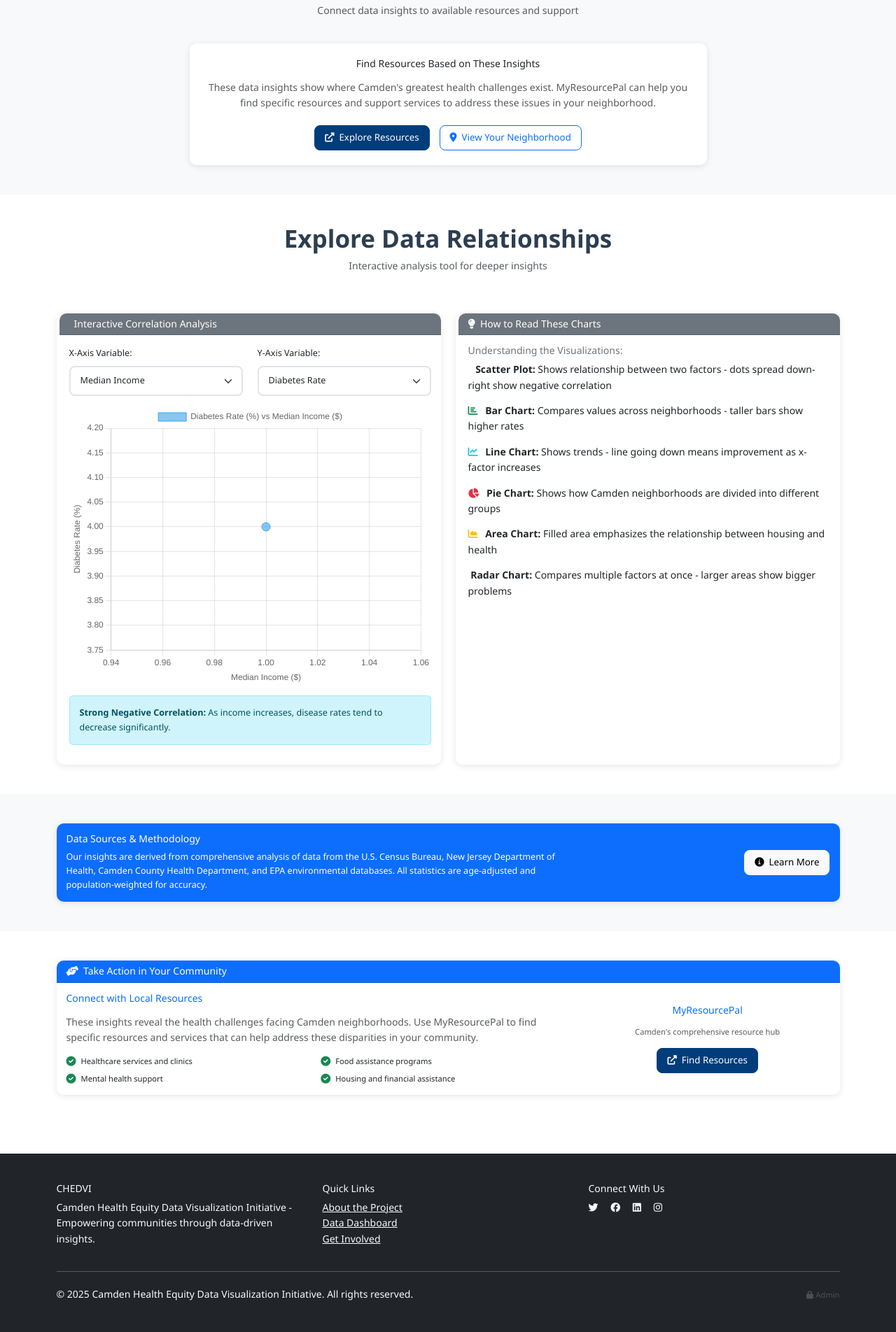
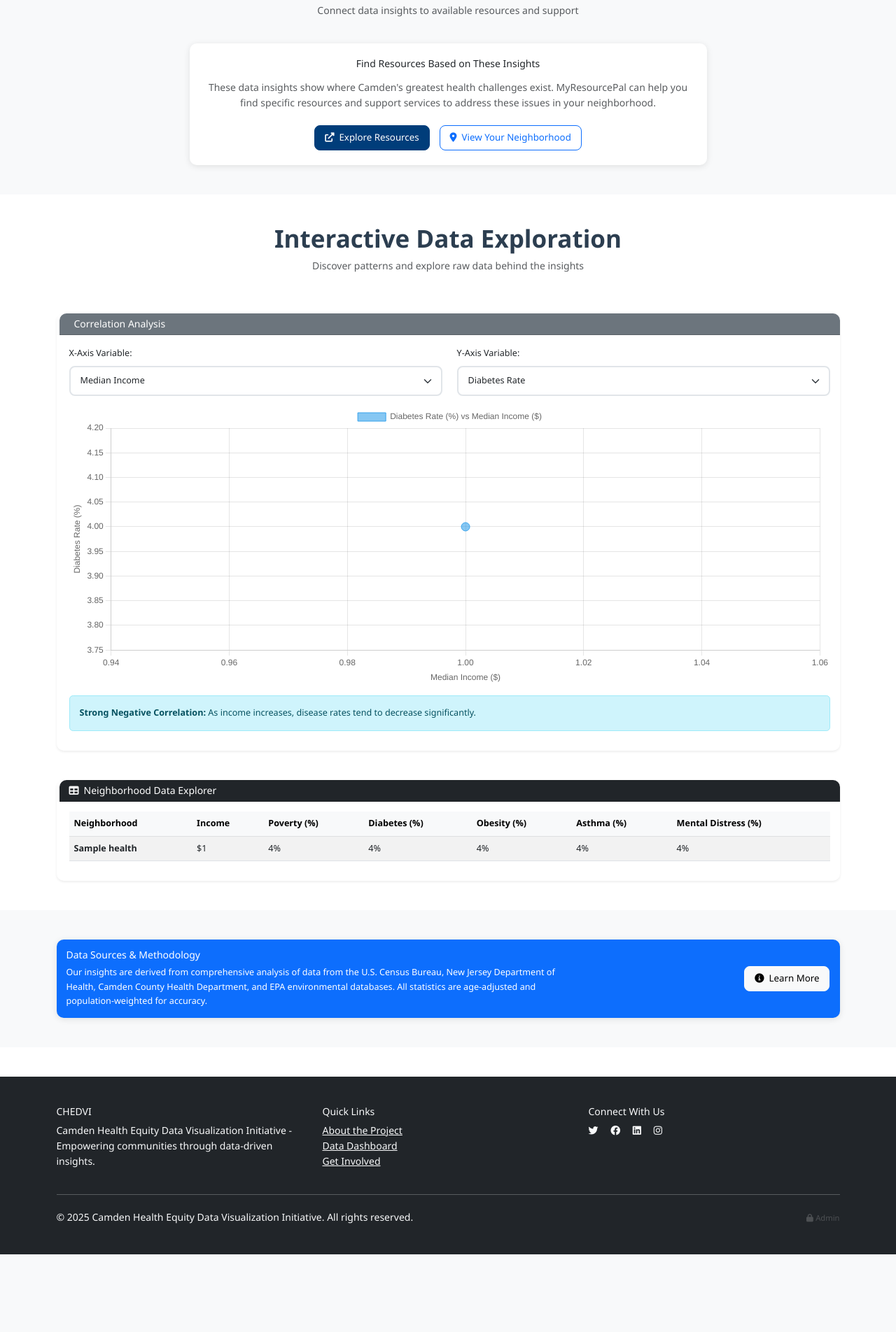
Before and after one commit to Venettov/CHEDVI, a Flask app: page /insights in a window 1280 px wide. Shown: the part 2659-4563 px from the top of the page at 70% size. After the commit the page ends 4452 px from the top, so only its background shows below. Run offline with Flask 3, Linux system fonts and the light colour scheme; tables that the repository leaves empty hold one stand-in row (values such as "Sample post").

```diff
--- a/templates/insights.html
+++ b/templates/insights.html
@@ -482,7 +482,6 @@
                                     </div>
                                 </div>
                             </div>
-
                         </div>
                     </div>
                 </div>
@@ -580,17 +579,17 @@
     <div class="container">
         <div class="row">
             <div class="col-12 text-center mb-5">
-                <h2 class="display-6 fw-bold">Explore Data Relationships</h2>
-                <p class="lead text-muted">Interactive analysis tool for deeper insights</p>
+                <h2 class="display-6 fw-bold">Interactive Data Exploration</h2>
+                <p class="lead text-muted">Discover patterns and explore raw data behind the insights</p>
             </div>
         </div>
 
         <div class="row g-4">
-            <div class="col-lg-6">
-                <div class="card insight-card h-100">
+            <div class="col-lg-12">
+                <div class="card insight-card shadow-sm mb-4">
                     <div class="card-header bg-secondary text-white">
                         <h5 class="card-title mb-0">
-                            <i class="fas fa-chart-scatter me-2"></i>Interactive Correlation Analysis
+                            <i class="fas fa-chart-scatter me-2"></i>Correlation Analysis
                         </h5>
                     </div>
                     <div class="card-body">
@@ -625,41 +624,31 @@
                 </div>
             </div>
 
-            <div class="col-lg-6">
-                <div class="card insight-card h-100">
-                    <div class="card-header bg-secondary text-white">
+            <div class="col-lg-12">
+                <div class="card insight-card shadow-sm">
+                    <div class="card-header bg-dark text-white">
                         <h5 class="card-title mb-0">
-                            <i class="fas fa-lightbulb me-2"></i>How to Read These Charts
+                            <i class="fas fa-table me-2"></i>Neighborhood Data Explorer
                         </h5>
                     </div>
                     <div class="card-body">
-                        <h6 class="text-secondary">Understanding the Visualizations:</h6>
-                        <ul class="list-unstyled">
-                            <li class="mb-3">
-                                <i class="fas fa-chart-scatter text-primary me-2"></i>
-                                <strong>Scatter Plot:</strong> Shows relationship between two factors - dots spread down-right show negative correlation
-                            </li>
-                            <li class="mb-3">
-                                <i class="fas fa-chart-bar text-success me-2"></i>
-                                <strong>Bar Chart:</strong> Compares values across neighborhoods - taller bars show higher rates
-                            </li>
-                            <li class="mb-3">
-                                <i class="fas fa-chart-line text-info me-2"></i>
-                                <strong>Line Chart:</strong> Shows trends - line going down means improvement as x-factor increases
-                            </li>
-                            <li class="mb-3">
-                                <i class="fas fa-chart-pie text-danger me-2"></i>
-                                <strong>Pie Chart:</strong> Shows how Camden neighborhoods are divided into different groups
-                            </li>
-                            <li class="mb-3">
-                                <i class="fas fa-chart-area text-warning me-2"></i>
-                                <strong>Area Chart:</strong> Filled area emphasizes the relationship between housing and health
-                            </li>
-                            <li class="mb-3">
-                                <i class="fas fa-chart-radar" style="color: #6f42c1;" aria-hidden="true"></i>
-                                <strong> Radar Chart:</strong> Compares multiple factors at once - larger areas show bigger problems
-                            </li>
-                        </ul>
+                        <div class="table-responsive">
+                            <table class="table table-hover table-striped" id="dataExplorerTable">
+                                <thead class="table-light">
+                                    <tr>
+                                        <th>Neighborhood</th>
+                                        <th>Income</th>
+                                        <th>Poverty (%)</th>
+                                        <th>Diabetes (%)</th>
+                                        <th>Obesity (%)</th>
+                                        <th>Asthma (%)</th>
+                                        <th>Mental Distress (%)</th>
+                                    </tr>
+                                </thead>
+                                <tbody id="tableBody">
+                                    </tbody>
+                            </table>
+                        </div>
                     </div>
                 </div>
             </div>
@@ -694,66 +683,6 @@
         </div>
     </div>
 </section>
-
-<section class="py-5">
-    <div class="container">
-        <div class="row">
-            <div class="col-12">
-                <div class="card border-primary">
-                    <div class="card-header bg-primary text-white">
-                        <h4 class="card-title mb-0">
-                            <i class="fas fa-hands-helping me-2"></i>Take Action in Your Community
-                        </h4>
-                    </div>
-                    <div class="card-body">
-                        <div class="row align-items-center">
-                            <div class="col-lg-8">
-                                <h5 class="text-primary mb-3">Connect with Local Resources</h5>
-                                <p class="text-muted mb-3">
-                                    These insights reveal the health challenges facing Camden neighborhoods.
-                                    Use MyResourcePal to find specific resources and services that can help address these disparities in your community.
-                                </p>
-                                <div class="row g-2">
-                                    <div class="col-sm-6">
-                                        <div class="d-flex align-items-center">
-                                            <i class="fas fa-check-circle text-success me-2"></i>
-                                            <small>Healthcare services and clinics</small>
-                                        </div>
-                                    </div>
-                                    <div class="col-sm-6">
-                                        <div class="d-flex align-items-center">
-                                            <i class="fas fa-check-circle text-success me-2"></i>
-                                            <small>Food assistance programs</small>
-                                        </div>
-                                    </div>
-                                    <div class="col-sm-6">
-                                        <div class="d-flex align-items-center">
-                                            <i class="fas fa-check-circle text-success me-2"></i>
-                                            <small>Mental health support</small>
-                                        </div>
-                                    </div>
-                                    <div class="col-sm-6">
-                                        <div class="d-flex align-items-center">
-                                            <i class="fas fa-check-circle text-success me-2"></i>
-                                            <small>Housing and financial assistance</small>
-                                        </div>
-                                    </div>
-                                </div>
-                            </div>
-                            <div class="col-lg-4 text-center">
-                                <h6 class="text-primary mb-3">MyResourcePal</h6>
-                                <p class="text-muted small mb-3">Camden's comprehensive resource hub</p>
-                                <a href="https://www.myresourcepal.org/" target="_blank" rel="noopener noreferrer" class="btn btn-primary btn-lg">
-                                    <i class="fas fa-external-link-alt me-2"></i>Find Resources
-                                </a>
-                            </div>
-                        </div>
-                    </div>
-                </div>
-            </div>
-        </div>
-    </div>
-</section>
 {% endblock %}
 
 {% block scripts %}
@@ -764,7 +693,7 @@
     // INJECT DATA FROM PYTHON
     const insightsData = {{ insights_data | tojson | safe }};
 
-    // CORRELATION CHART LOGIC
+    // --- 1. CORRELATION CHART LOGIC ---
     let correlationChart = null;
 
     function renderCorrelationChart() {
@@ -772,14 +701,12 @@
         const yVar = document.getElementById('yVariable').value;
         const ctx = document.getElementById('interactiveCorrelationChart').getContext('2d');
 
-        // Create data points for Scatter Plot
         const plotData = insightsData.map(item => ({
             x: item[xVar],
             y: item[yVar],
             name: item.name
         }));
 
-        // Labels for the axes
         const labelsMap = {
             'income': 'Median Income ($)',
             'poverty': 'Poverty Rate (%)',
@@ -833,7 +760,6 @@
             }
         });
 
-        // Update the insight text box
         updateInsightText(xVar, yVar);
     }
 
@@ -848,17 +774,38 @@
         } else {
              text = `Analyzing the relationship between <strong>${x}</strong> and <strong>${y}</strong> across Camden neighborhoods.`;
         }
-
         box.innerHTML = `<p class="mb-0">${text}</p>`;
     }
 
-    // EVENT LISTENERS
+    // --- 2. NEW DATA TABLE LOGIC ---
+    function renderDataTable() {
+        const tbody = document.getElementById('tableBody');
+        tbody.innerHTML = ''; // Clear existing
+
+        insightsData.forEach(row => {
+            const tr = document.createElement('tr');
+            tr.innerHTML = `
+                <td><strong>${row.name}</strong></td>
+                <td>$${row.income.toLocaleString()}</td>
+                <td>${row.poverty}%</td>
+                <td>${row.diabetes}%</td>
+                <td>${row.obesity}%</td>
+                <td>${row.asthma}%</td>
+                <td>${row.mentalDistress}%</td>
+            `;
+            tbody.appendChild(tr);
+        });
+    }
+
+    // --- 3. EVENT LISTENERS ---
     document.addEventListener('DOMContentLoaded', function() {
+        // Chart Listeners
         document.getElementById('xVariable').addEventListener('change', renderCorrelationChart);
         document.getElementById('yVariable').addEventListener('change', renderCorrelationChart);
 
-        // Initial Render
+        // Initial Renders
         renderCorrelationChart();
+        renderDataTable();
     });
 </script>
 {% endblock %}
```
